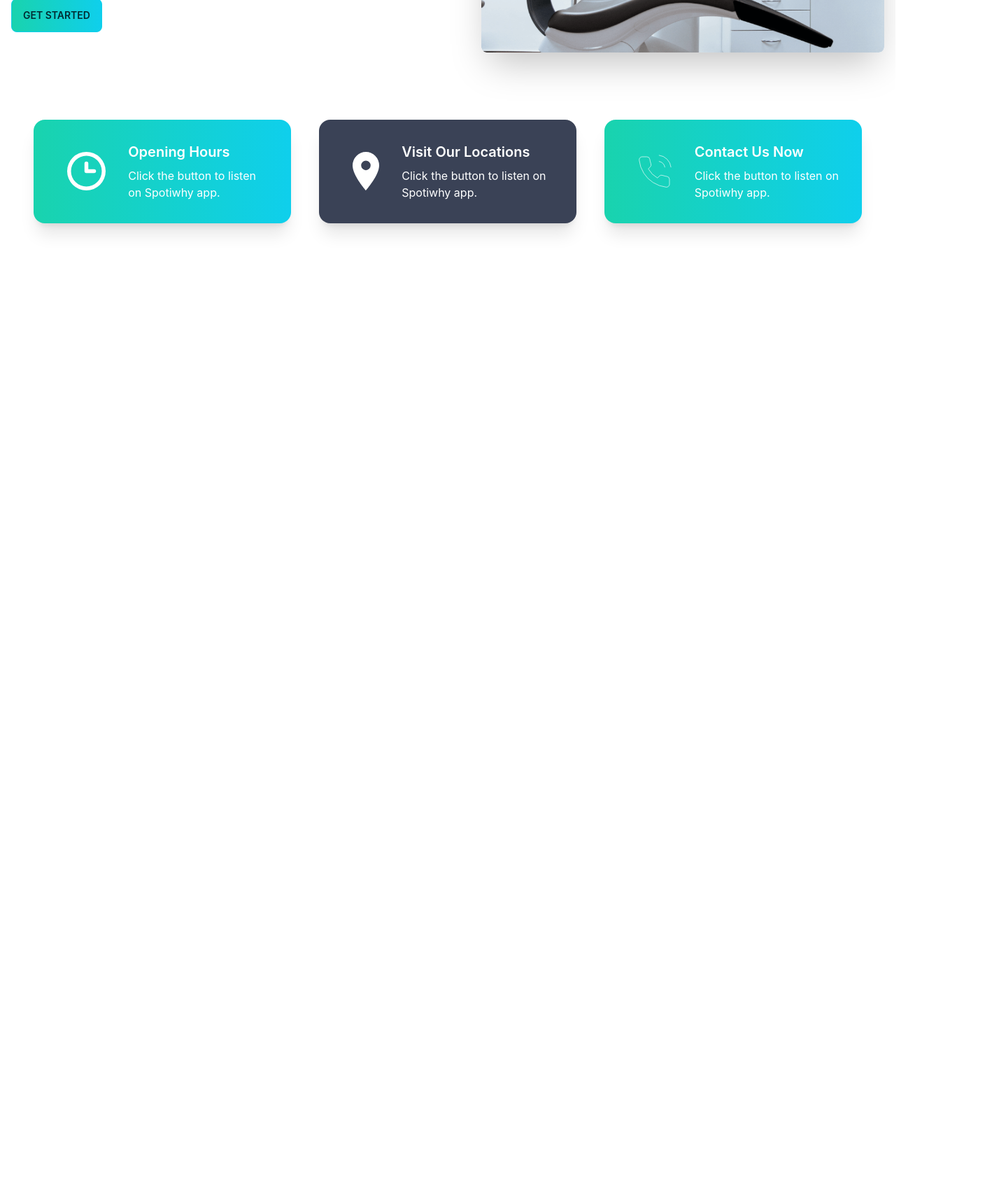
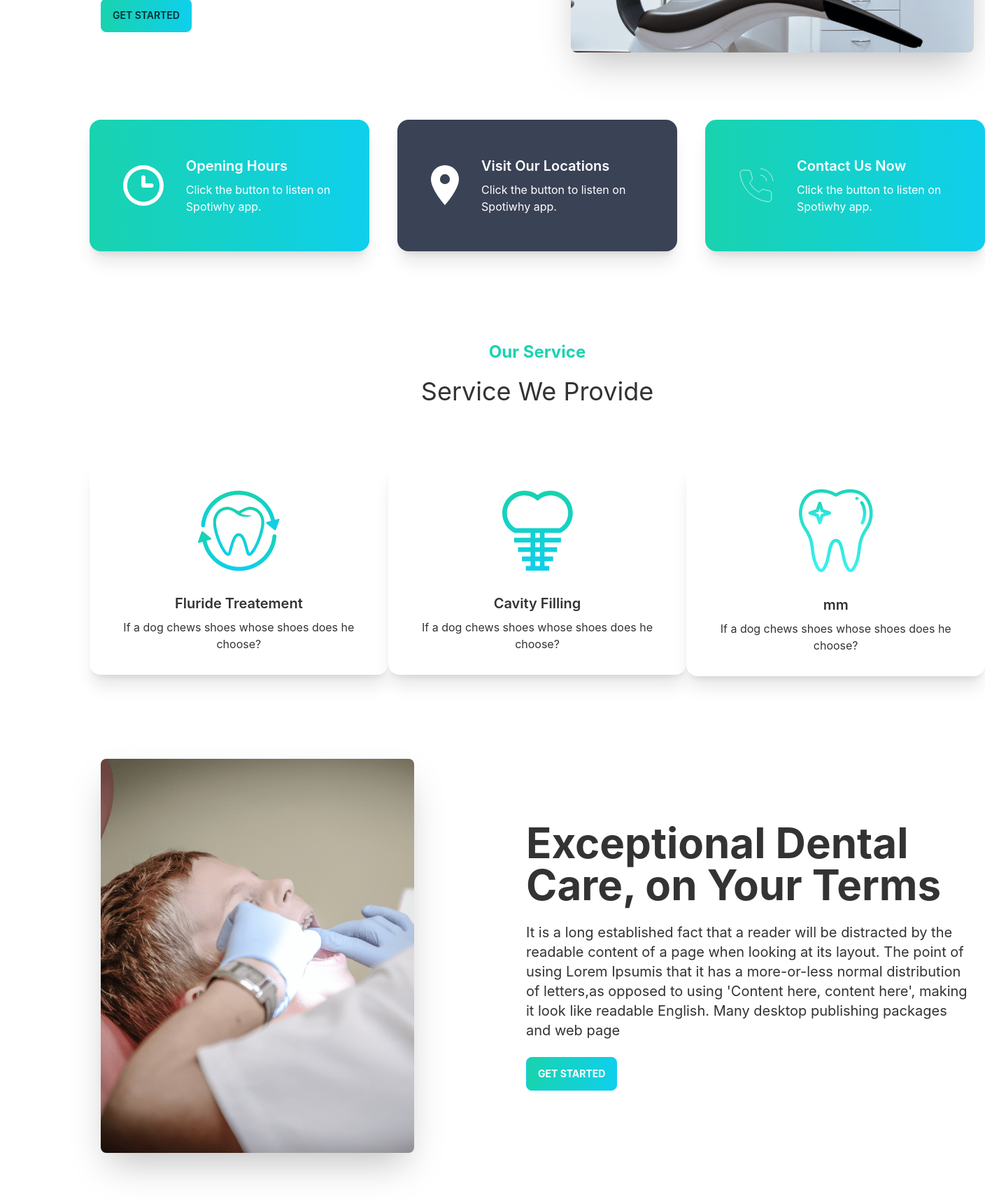
Before and after one commit to jahidhassan2424/Medi-care, a React (Create React App) app: page / in a window 1280 px wide. Shown: the part 434-2154 px from the top of the page at 70% size, 1408 px wide, since content can reach past the window. Before the commit the page ends 800 px from the top, so only its background shows below. Built offline with nearby package versions, Linux system fonts and the light colour scheme.

Commit message:
Service section added - hero

```diff
--- a/src/App.css
+++ b/src/App.css
@@ -0,0 +1,3 @@
+.container{
+    margin: 0 10%;
+}
--- a/src/components/Home/Banner.js
+++ b/src/components/Home/Banner.js
@@ -2,7 +2,7 @@ import React from 'react';
 import chair from '../../assets/images/chair.png'
 const Banner = () => {
     return (
-        <div class="hero my-20 ">
+        <div class="w-full hero my-20 ">
             <div class="hero-content flex-col lg:flex-row-reverse">
                 <img width={"100%"} src={chair} class="max-w-xl rounded-lg shadow-2xl" />
                 <div className='text-3xl'>
--- a/src/components/Home/Home.js
+++ b/src/components/Home/Home.js
@@ -1,12 +1,14 @@
 import React from 'react';
 import Banner from './Banner';
-import Info from './Info';
+import Info from './Info/Info';
+import Service from './Service/Service';
 
 const Home = () => {
     return (
-        <div>
+        <div className='container'>
             <Banner></Banner>
             <Info></Info>
+            <Service></Service>
         </div>
     );
 };
--- a/src/components/Home/Info.js
+++ b/src/components/Home/Info/Info.js
@@ -1,12 +1,12 @@
 import React from 'react';
-import InfoCard from './InfoCard';
-import clock from '../../assets/icons/clock.svg'
-import phone from '../../assets/icons/phone.svg'
-import marker from '../../assets/icons/marker.svg'
+import InfoCard from '../Info/InfoCard';
+import clock from '../../../assets/icons/clock.svg'
+import phone from '../../../assets/icons/phone.svg'
+import marker from '../../../assets/icons/marker.svg'
 
 const Info = () => {
     return (
-        <div className='grid grid-cols-1 lg:grid-cols-3 gap-10 px-12'>
+        <div className='grid grid-cols-1 lg:grid-cols-3 gap-10 items-center'>
             <InfoCard title="Opening Hours" bgClass="bg-primary bg-gradient-to-r from-secondary to-primary" img={clock} ></InfoCard>
             <InfoCard title="Visit Our Locations" bgClass="bg-accent" img={marker} ></InfoCard>
             <InfoCard title="Contact Us Now" bgClass="bg-primary bg-gradient-to-r from-secondary to-primary" img={phone} ></InfoCard>
--- a/src/components/Home/InfoCard.js
+++ b/src/components/Home/Info/InfoCard.js
@@ -3,10 +3,10 @@ import React from 'react';
 
 const InfoCard = ({ img, title, bgClass }) => {
     return (
-        <div class={`card lg:card-side pl-1 lg:pl-12   shadow-xl  ${bgClass}`} >
+        <div class={`card lg:card-side p-5 lg:pl-12   shadow-xl  ${bgClass}`} >
             <figure><img src={img} alt="Album" /></figure>
-            <div class="card-body text-white  ">
-                <h2 class="card-title">{title}</h2>
+            <div class="card-body  text-white flex lg: justify-center ">
+                <div className='text-center'><h2 class="card-title ">{title}</h2></div>
                 <p>Click the button to listen on Spotiwhy app.</p>
             </div>
 
--- /dev/null
+++ b/src/components/Home/Service/Service.js
@@ -0,0 +1,27 @@
+import React from 'react';
+import ServiceCard from './ServiceCard';
+import cavity from '../../../assets/images/cavity.png';
+import fluoride from '../../../assets/images/fluoride.png';
+import whitening from '../../../assets/images/whitening.png';
+import ServiceHero from './ServiceHero';
+const Service = () => {
+
+    return (
+        <div className='mt-32'>
+            <h1 className='text-2xl text-center text-secondary font-bold'>Our Service</h1>
+            <h1 className='text-4xl text-center mt-5'>Service We Provide</h1>
+
+            <div className='flex flex-row justify-center mt-20 items-center text-center'>
+                <ServiceCard title="Fluride Treatement" img={fluoride}></ServiceCard>
+                <ServiceCard title="Cavity Filling" img={cavity}></ServiceCard>
+                <ServiceCard title="mm" img={whitening}></ServiceCard>
+            </div>
+            <div>
+                <ServiceHero></ServiceHero>
+            </div>
+
+        </div>
+    );
+};
+
+export default Service;
--- /dev/null
+++ b/src/components/Home/Service/ServiceCard.js
@@ -0,0 +1,18 @@
+import React from 'react';
+
+const ServiceCard = ({ img, title }) => {
+    return (
+        <div class="conatiner w-full card bg-base-100 shadow-xl">
+            <figure class="px-10 pt-10">
+                <img src={img} alt="Shoes" class="rounded-xl" />
+            </figure>
+            <div class="card-body items-center text-center">
+                <h2 class="card-title">{title}</h2>
+                <p>If a dog chews shoes whose shoes does he choose?</p>
+
+            </div>
+        </div>
+    );
+};
+
+export default ServiceCard;
--- /dev/null
+++ b/src/components/Home/Service/ServiceHero.js
@@ -0,0 +1,19 @@
+import React from 'react';
+import treatement from '../../../assets/images/treatment.png';
+
+const ServiceHero = () => {
+    return (
+        <div class="hero w-full min-h-screen ">
+            <div class="hero-content flex-col lg:flex-row gap-40">
+                <img src={treatement} class="max-w-md rounded-lg shadow-2xl" />
+                <div>
+                    <h1 class="text-6xl font-bold">Exceptional Dental Care, on Your Terms</h1>
+                    <p class="py-6 text-xl">It is a long established fact that a reader will be distracted by the readable content of a page when looking at its layout. The point of using Lorem Ipsumis that it has a more-or-less normal distribution of letters,as opposed to using 'Content here, content here', making it look like readable English. Many desktop publishing packages and web page</p>
+                    <button class="btn btn-primary text-white font-bold bg-gradient-to-r from-secondary to-primary">Get Started</button>
+                </div>
+            </div>
+        </div>
+    );
+};
+
+export default ServiceHero;
```
